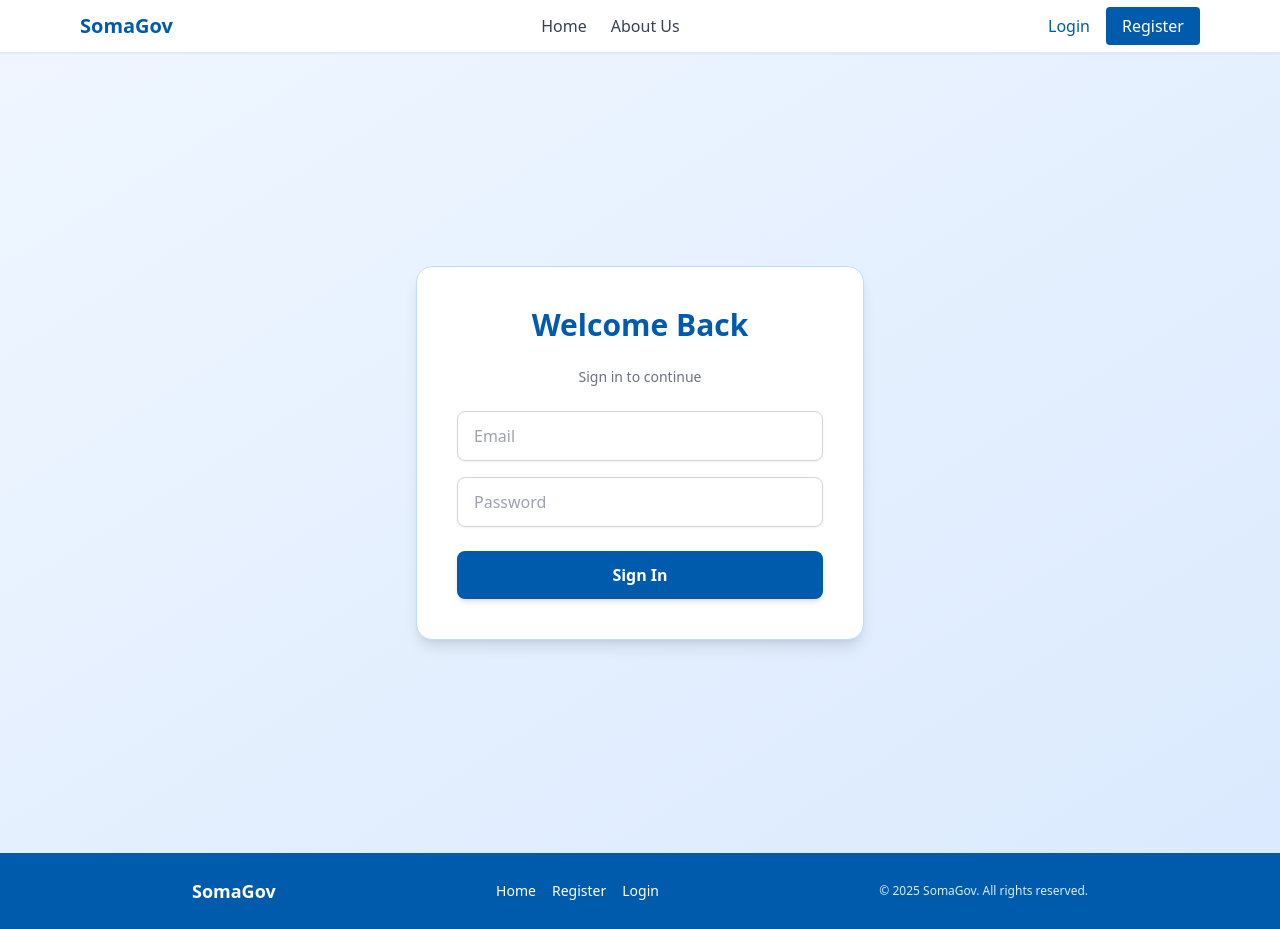
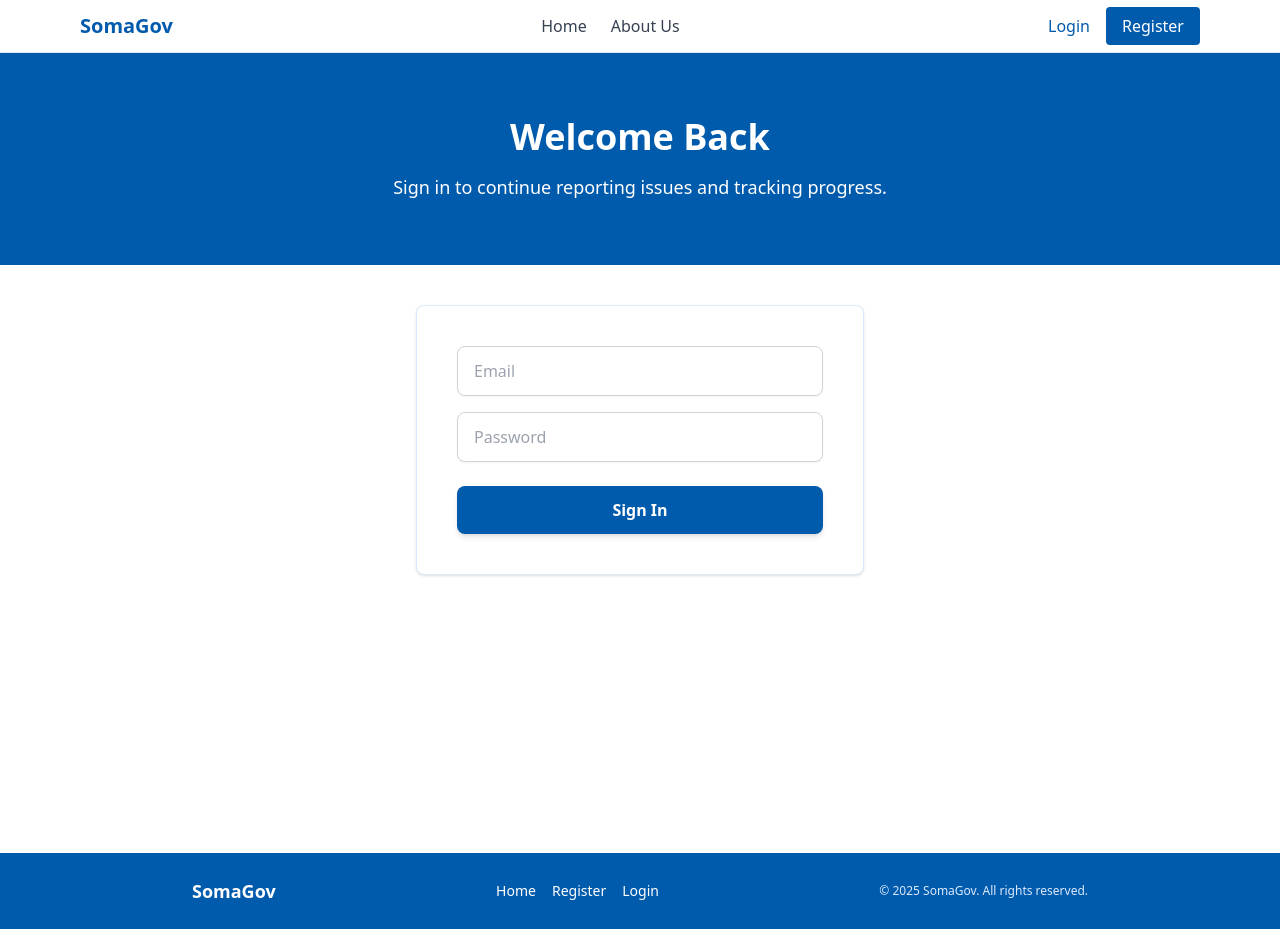
Before and after one commit to Mr-Ndi/SomaGov, a Next.js app in the folder somagov-frontend/: page /login in a window 1280 px wide. Built offline with nearby package versions, Linux system fonts and the light colour scheme.

Commit message:
Semi clear Register/Login page

```diff
--- a/somagov-frontend/src/app/login/page.tsx
+++ b/somagov-frontend/src/app/login/page.tsx
@@ -43,13 +43,17 @@ export default function LoginPage() {
   };
 
   return (
-    <main className="min-h-screen flex items-center justify-center bg-gradient-to-br from-blue-50 to-blue-100 px-4">
+    <main className="min-h-screen bg-background">
+      <section className="bg-primary text-white py-16 px-6 text-center">
+        <h1 className="text-4xl font-bold mb-4">Welcome Back</h1>
+        <p className="text-lg">Sign in to continue reporting issues and tracking progress.</p>
+      </section>
+
+      <div className="flex justify-center p-10">
         <form
           onSubmit={handleSubmit}
-        className="bg-white border border-blue-200 shadow-lg rounded-2xl p-8 sm:p-10 w-full max-w-md space-y-6"
+          className="bg-white border border-blue-100 shadow rounded-lg p-8 sm:p-10 w-full max-w-md space-y-6"
         >
-        <h1 className="text-3xl font-bold text-center text-primary">Welcome Back</h1>
-        <p className="text-center text-gray-500 text-sm">Sign in to continue</p>
 
           <div className="space-y-4">
             <input
@@ -77,6 +81,7 @@ export default function LoginPage() {
             Sign In
           </button>
         </form>
+      </div>
     </main>
   );
 }
--- a/somagov-frontend/src/app/register/page.tsx
+++ b/somagov-frontend/src/app/register/page.tsx
@@ -38,9 +38,14 @@ export default function RegisterPage() {
   }
 
   return (
-    <main className="min-h-screen bg-background flex items-center justify-center">
-      <form onSubmit={handleSubmit} className="bg-white border border-blue-200 p-8 rounded-xl shadow-md w-full max-w-md space-y-4">
-        <h1 className="text-2xl font-semibold text-primary text-center">Register</h1>
+    <main className="min-h-screen bg-background">
+      <section className="bg-primary text-white py-16 px-6 text-center">
+        <h1 className="text-4xl font-bold mb-4">Join SomaGov</h1>
+        <p className="text-lg">Create an account to report issues and help improve public services.</p>
+      </section>
+
+      <div className="flex justify-center p-10">
+        <form onSubmit={handleSubmit} className="bg-white border border-blue-100 p-8 rounded-lg shadow w-full max-w-md space-y-4">
 
           <input
             type="text"
@@ -76,6 +81,7 @@ export default function RegisterPage() {
             Create Account
           </button>
         </form>
+      </div>
     </main>
   );
 }
```
Lines whose indentation alone changed are shown as unchanged.
